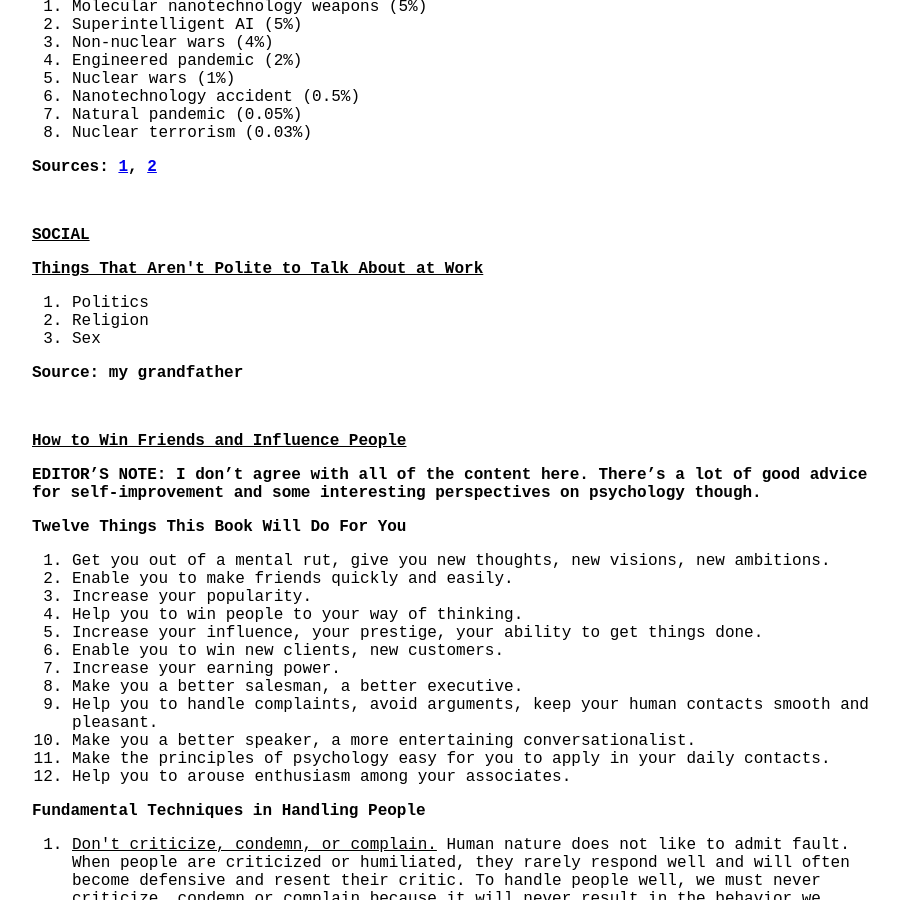
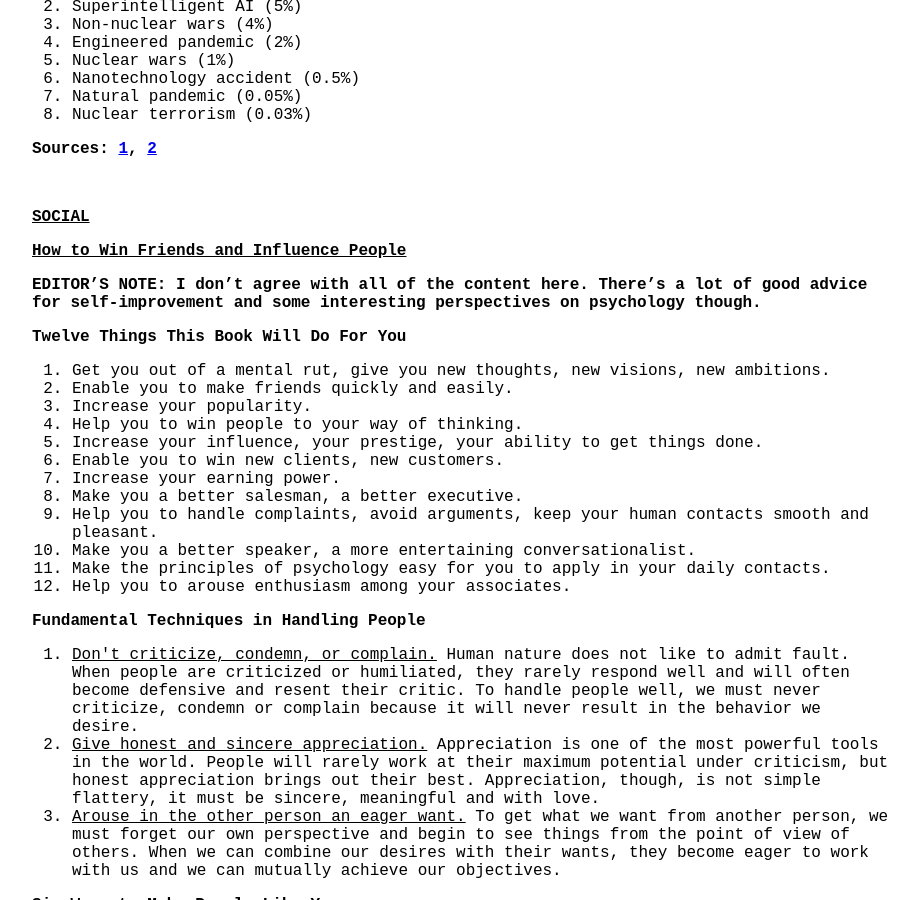
Before and after one commit to bnjs/bnjs.github.io, a Jekyll site: the page built from notes/lists-of-things.md, in a window 1280 px wide and 900 px high, scrolled down 8663 px. Shown: the whole window, without its empty margins (178-1096 px from the left). Built offline with Jekyll 4.4.1, drawn with Linux system fonts in a browser that asks for light colours; nearby versions of some CDN libraries; some of the changed text lies outside the part shown.

Commit message:
Remove thing

```diff
--- a/notes/lists-of-things.md
+++ b/notes/lists-of-things.md
@@ -33,7 +33,6 @@
 - <strong>Sports</strong>
   - <a href="#fifa-world-cup-finals-winners">FIFA World Cup Finals winners</a>
 - <strong>Social</strong>
-  - <a href="#things-that-aren't-polite-to-talk-about-at-work">Things That Aren't Polite to Talk About at Work</a>
   - <a href="#how-to-win-friends-and-influence-people">How to Win Friends and Influence People</a>
 - <strong>Science and Academia</strong>
   - <a href="#millenium-prize-problems">Millenium Prize Problems</a>
@@ -504,16 +503,6 @@
 
 <h2>Social</h2>
 
-<h3 id="things-that-aren't-polite-to-talk-about-at-work">Things That Aren't Polite to Talk About at Work</h3>
-
-1. Politics
-1. Religion
-1. Sex
-
-Source: my grandfather
-
-<br>
-
 <h3 id="how-to-win-friends-and-influence-people">How to Win Friends and Influence People</h3>
 
 EDITOR'S NOTE: I don't agree with all of the content here. There's a lot of good advice for self-improvement and some interesting perspectives on psychology though.
```
